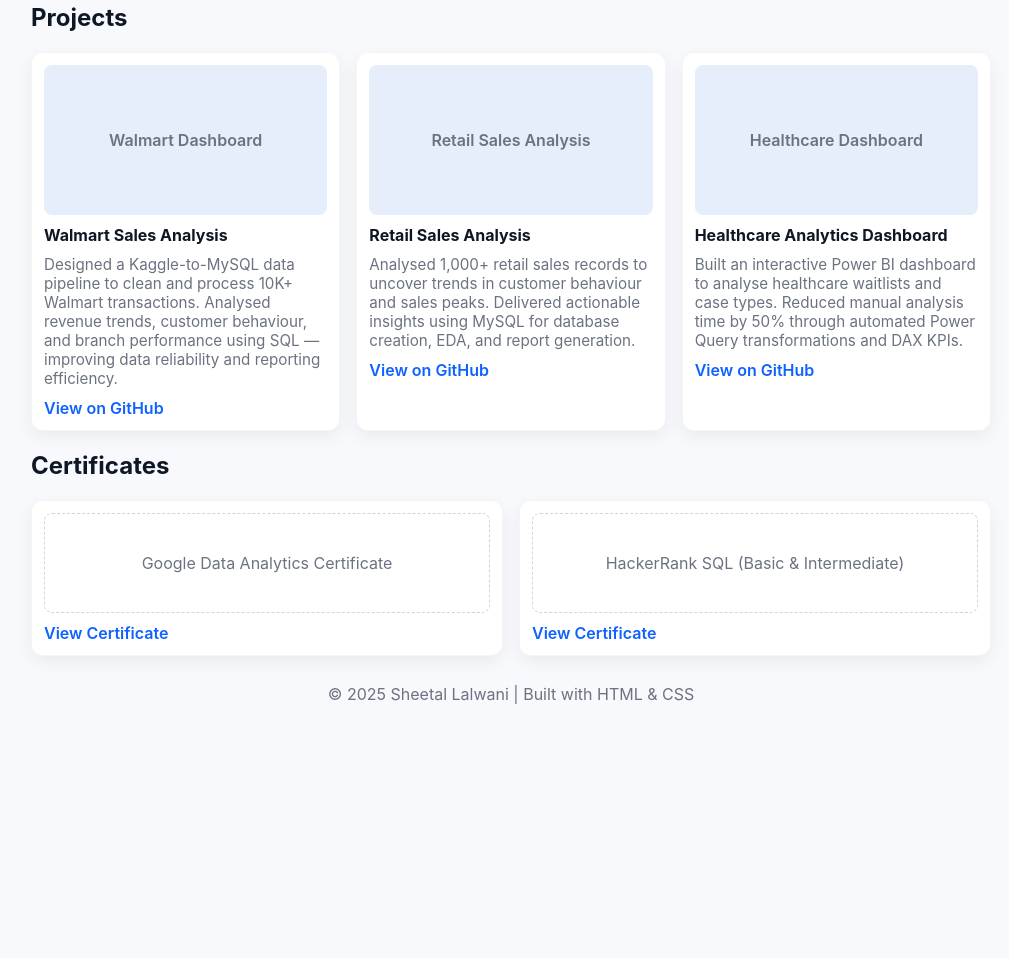
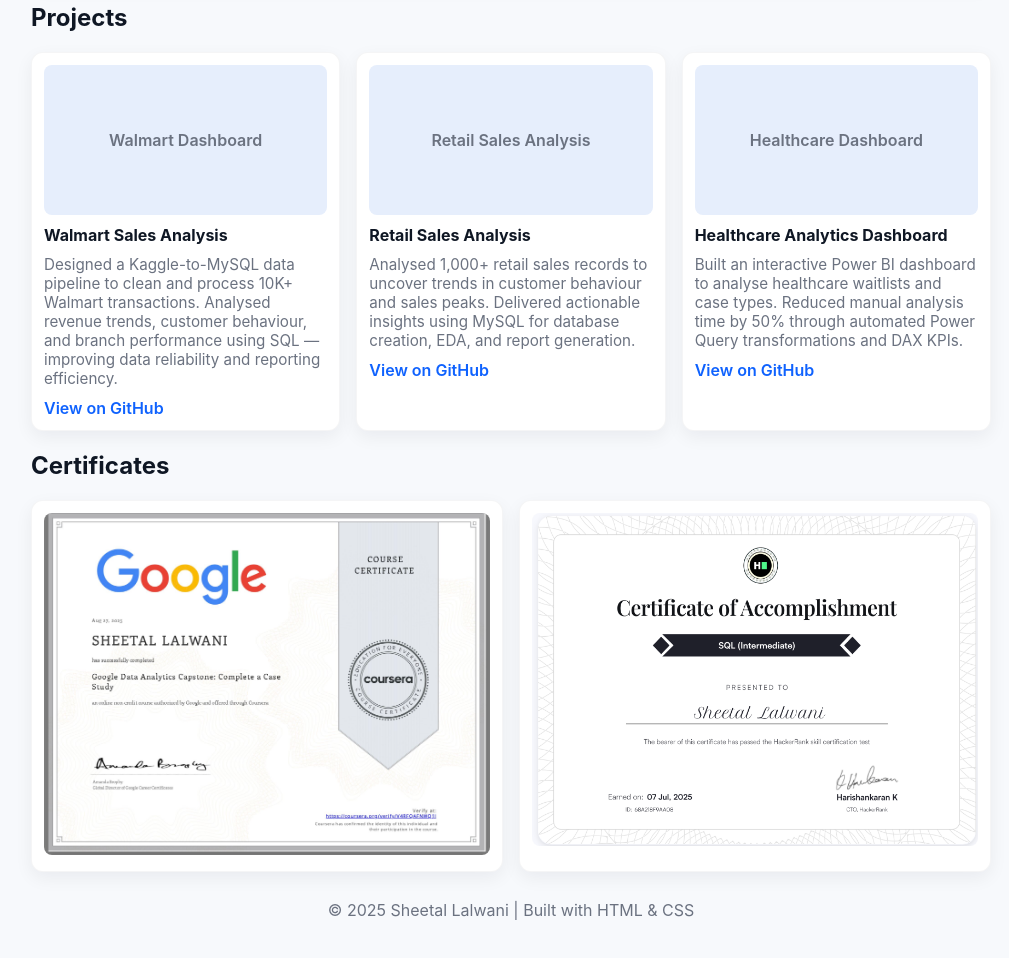
Before and after one commit to Sheetallalwani/sheetallalwani.github.io, a plain HTML site: page index.html in a window 1280 px wide. Shown: the part 494-1452 px from the top of the page, without its empty margins (129-1138 px from the left). Before the commit the page ends 1274 px from the top, so only its background shows below. Drawn offline with Linux system fonts and the light colour scheme.

Commit message:
Add files via upload

```diff
--- a/index.html
+++ b/index.html
@@ -22,14 +22,8 @@
     .proj-title{margin:10px 0;font-weight:700}
     .proj-desc{font-size:0.95rem;color:var(--muted)}
     .proj-link{margin-top:10px;display:inline-block;color:var(--accent);text-decoration:none;font-weight:600}
-    .cert-thumb{height:100px;border-radius:8px;background:#fff;display:flex;align-items:center;justify-content:center;color:var(--muted);border:1px dashed #d1d5db}
+    .cert-thumb img{width:100%;border-radius:8px}
     footer{text-align:center;margin:28px 0;color:var(--muted)}
-    .modal{position:fixed;inset:0;background:rgba(2,6,23,0.6);display:none;align-items:center;justify-content:center;padding:20px}
-    .modal.open{display:flex}
-    .modal-card{max-width:820px;width:100%;background:#fff;padding:18px;border-radius:12px;box-shadow:0 12px 40px rgba(2,6,23,0.3);}
-    .modal-head{display:flex;justify-content:space-between;align-items:center}
-    .close{background:#111827;color:#fff;border:none;padding:6px 10px;border-radius:8px}
-    .modal-body{margin-top:12px}
     @media (max-width:520px){h1{font-size:1.5rem}.proj-img{height:120px}}
   </style>
 </head>
@@ -84,12 +78,18 @@
       <h2>Certificates</h2>
       <div class="grid">
         <div class="card">
-          <div class="cert-thumb">Google Data Analytics Certificate</div>
-          <a href="https://coursera.org/share/8d5b215b504a0ccd80edbb190a708c0e" target="_blank" class="proj-link">View Certificate</a>
+          <div class="cert-thumb">
+            <a href="https://coursera.org/share/8d5b215b504a0ccd80edbb190a708c0e" target="_blank">
+              <img src="google_certificate.jpeg" alt="Google Data Analytics Certificate">
+            </a>
+          </div>
         </div>
         <div class="card">
-          <div class="cert-thumb">HackerRank SQL (Basic & Intermediate)</div>
-          <a href="https://www.hackerrank.com/certificates/68a218f9aa08" target="_blank" class="proj-link">View Certificate</a>
+          <div class="cert-thumb">
+            <a href="https://www.hackerrank.com/certificates/68a218f9aa08" target="_blank">
+              <img src="hackerrank_certificate.png" alt="HackerRank SQL Certificate">
+            </a>
+          </div>
         </div>
       </div>
     </section>
```
Also changed, not shown: google_certificate.jpeg (added), hackerrank_certificate.png (added).
